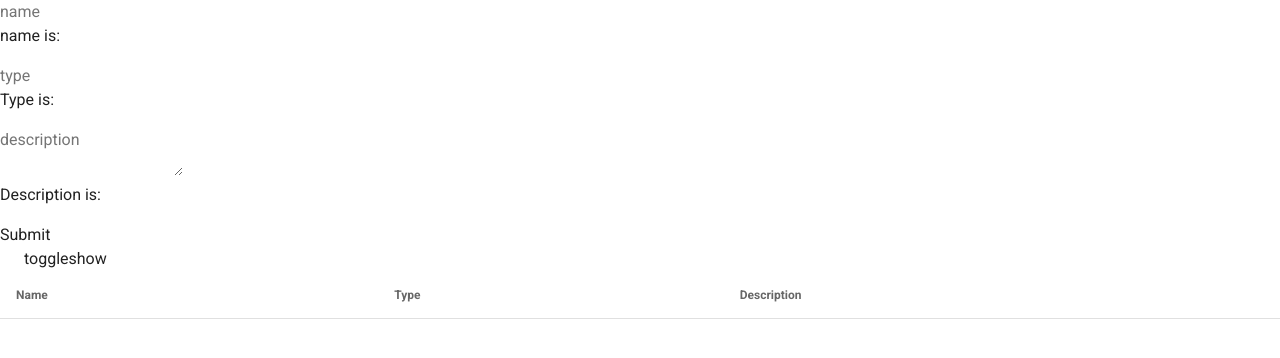
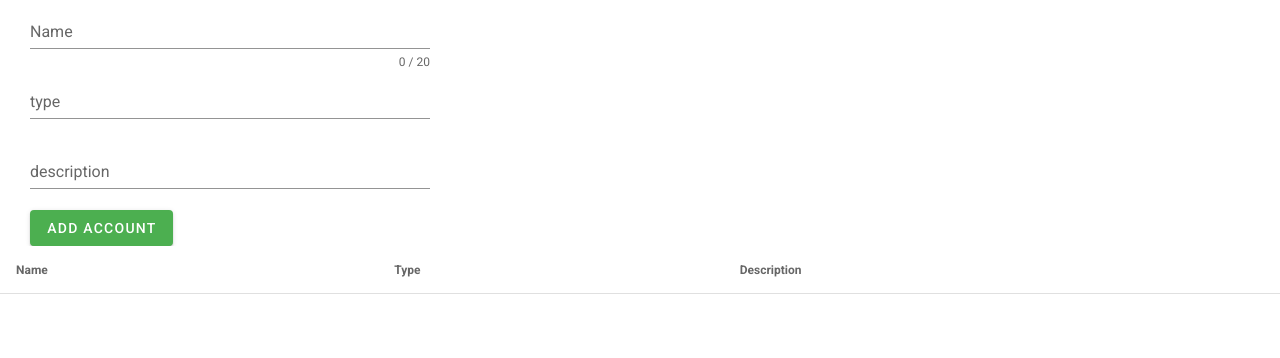
Before and after one commit to IbrahimG88/vue-chart-of-accounts, a Vue app: page / in a window 1280 px wide. Shown: the top 358 px of the page. Built offline with nearby package versions, Linux system fonts and the light colour scheme.

Commit message:
chart almost completed to add a delete vutton

```diff
--- a/src/components/ChartOfAccounts.vue
+++ b/src/components/ChartOfAccounts.vue
@@ -1,23 +1,38 @@
 <template>
   <div>
-    <form id="add-account" @submit="consoleData">
-      <input v-model="Account.name" placeholder="name" />
-      <p>name is:{{ Account.name }}</p>
-      <input v-model="Account.type" placeholder="type" />
-      <p>Type is: {{ Account.type }}</p>
-      <textarea v-model="Account.description" placeholder="description"></textarea>
-      <p>Description is: {{ Account.description }}</p>
-      <input type="submit" value="Submit" />
-    </form>
-    <div>
-      <ul>
-        <button @click="toggleShow">toggleshow</button>
-        <li v-bind:key="account.name" v-for="account in Accounts">
-          {{ account.type }}
-          <div>{{ show == 1 ? account.description: null }}</div>
-        </li>
-      </ul>
-    </div>
+    <v-form ref="form" class="form">
+      <v-text-field
+        v-model="Account.name"
+        :counter="20"
+        label="Name"
+        required
+      ></v-text-field>
+
+
+      <v-text-field
+        v-model="Account.type"
+        label="type"
+        required
+      ></v-text-field>
+
+      <v-text-field
+        v-model="Account.description"
+        label="description"
+        required
+      ></v-text-field>
+
+
+
+
+      <v-btn
+        color="success"
+        class="mr-4"
+        @click="consoleData"
+      >
+        Add account
+      </v-btn>
+    </v-form>
+
     <v-simple-table fixed-header height="300px">
       <template v-slot:default>
         <thead>
@@ -77,14 +92,14 @@ export default {
       this.Account.type = "";
       this.Account.description = "";
 
-    },
-    toggleShow() {
-      this.show = !this.show;
-    },
-
+    }
   }
 };
 </script>
 
-<style>
+<style scoped>
+.form {
+  width: 400px;
+  margin-left: 30px;
+}
 </style>
```
